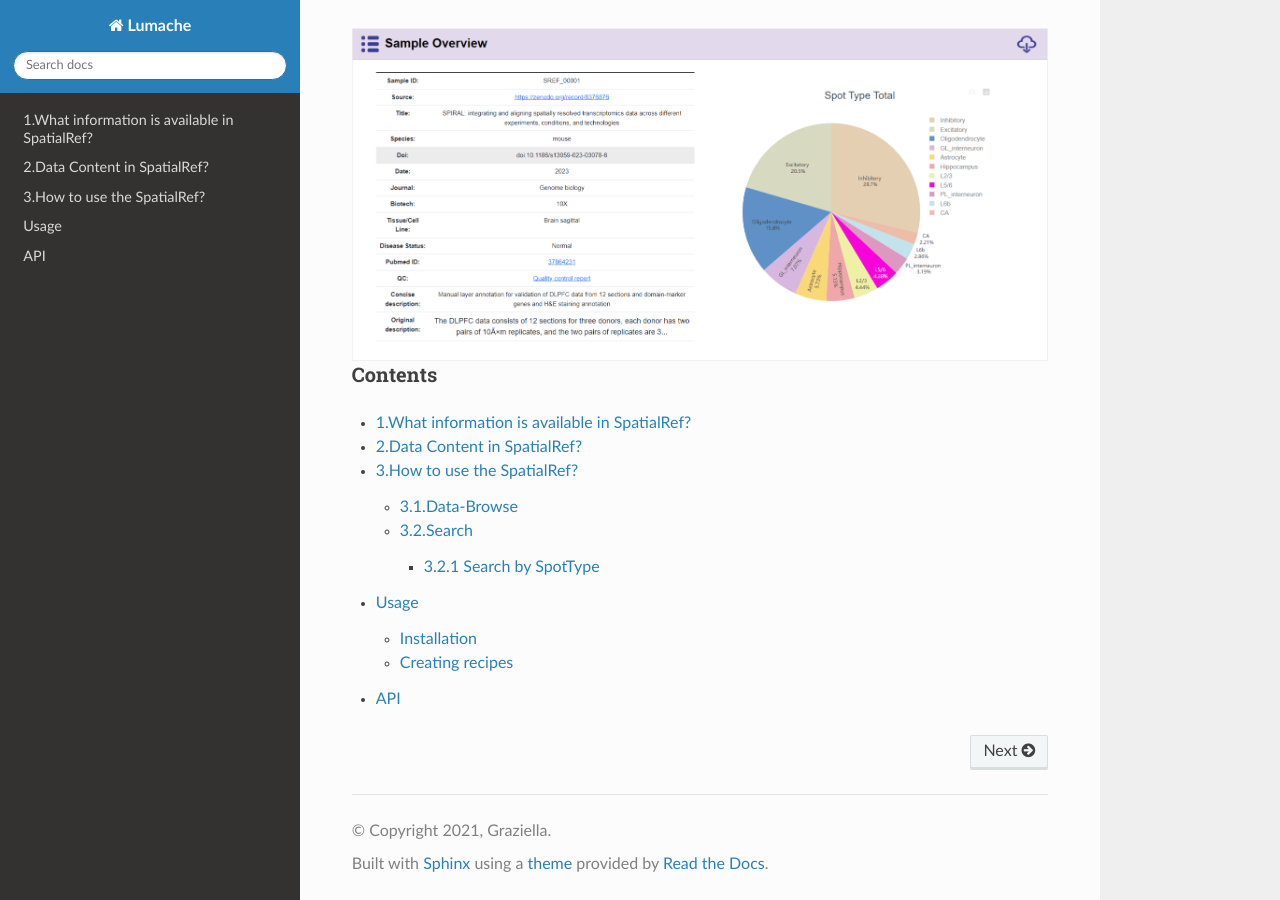
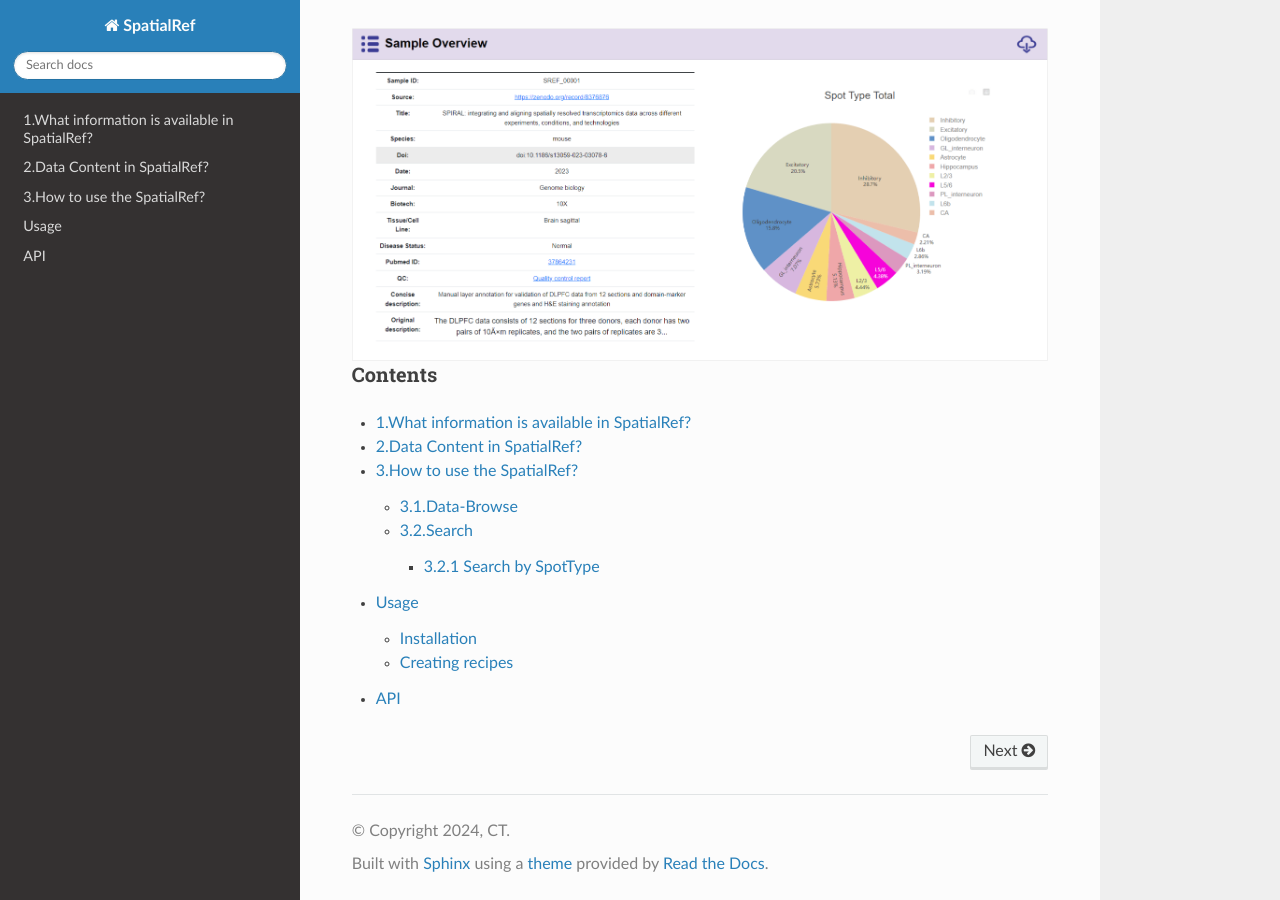
Before and after one commit to lngL9/lng, a Sphinx documentation site: the page built from docs/source/index.rst, in a window 1280 px wide and 900 px high, scrolled down 2243 px. Built offline with Sphinx 7.4.7 and the Read the Docs theme 3.1.0, drawn with Linux system fonts in a browser that asks for light colours; pages that are not in the unit, such as notebooks, are missing from menus.

Commit message:
Update conf.py

```diff
--- a/docs/source/conf.py
+++ b/docs/source/conf.py
@@ -2,12 +2,12 @@
 
 # -- Project information
 
-project = 'Lumache'
-copyright = '2021, Graziella'
-author = 'Graziella'
+project = 'SpatialRef'
+copyright = '2024, CT'
+author = 'CT'
 
-release = '0.1'
-version = '0.1.0'
+release = '1.0'
+version = '1.0.0'
 
 # -- General configuration
 
```
